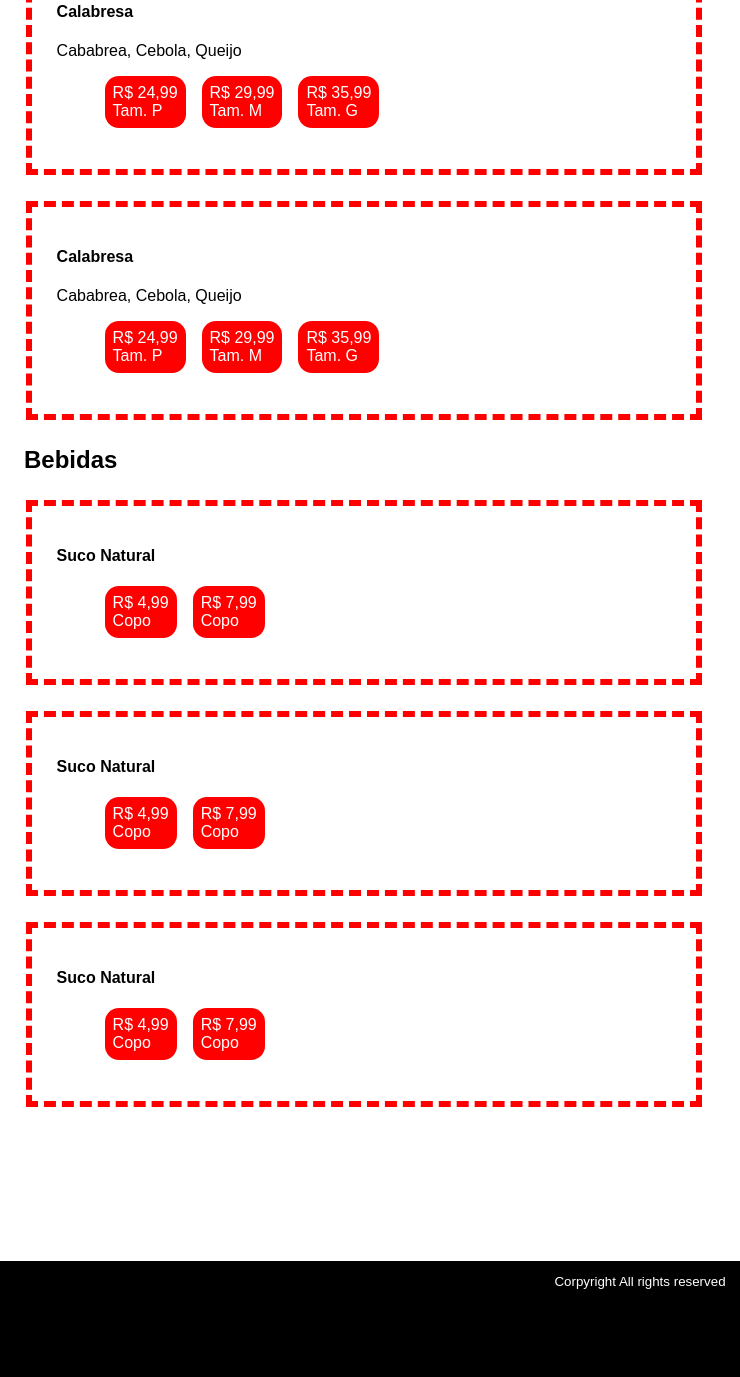
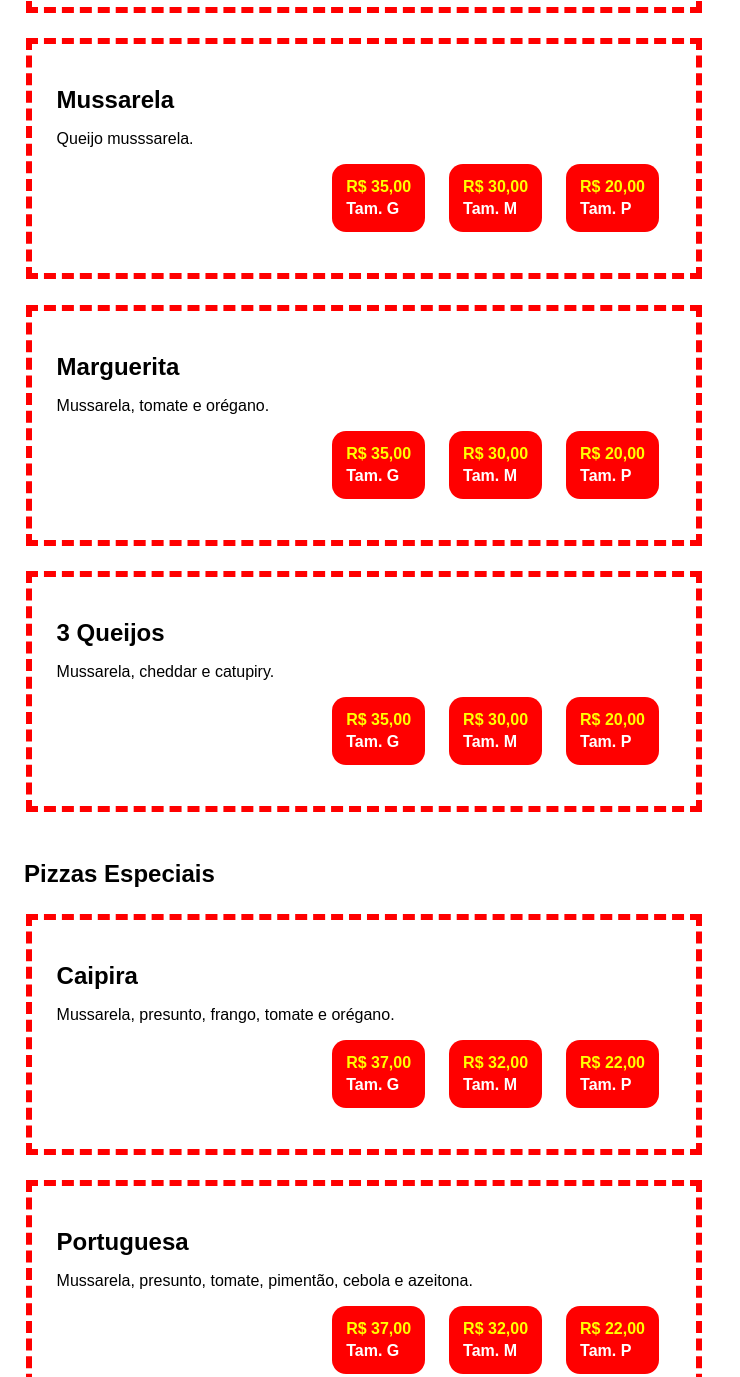
Before and after one commit to everestp8/abraristopizza, a plain HTML site: page cardapio.html in a window 1280 px wide. Shown: the part 734-2111 px from the top of the page, without its empty margins (0-740 px from the left). Drawn offline with Linux system fonts and the light colour scheme.

Commit message:
organized + menu finished

```diff
--- a/cardapio.html
+++ b/cardapio.html
@@ -7,8 +7,16 @@
 		<link rel="stylesheet" type="text/css" href="styles/main.css">
 		<style type="text/css">
 
+h1 {
+	margin-left: 24px;
+	color: red;
+	font-weight: bold;
+	font-size: 2.5em;
+}
+
 .categ h2 {
 	margin-left: 24px;
+	margin-top: 48px;
 }
 
 .categ .sabor {
@@ -16,23 +24,39 @@
 	border: dashed 6px red;
 	margin: 2%;
 	padding: 25px;
-	padding-top: 20px;
+	padding-top: 10px;
+}
+
+.categ .sabor h4 {
+	font-size: 1.5em;
+	margin-bottom: 10px;
 }
 
 .categ .sabor .pricelist {
 	display: flex;
-	flex-direction: row;
+	flex-direction: row-reverse;
 	list-style-type: none;
 }
 
 .categ .sabor .pricelist li {
-	margin-left: 8px;
-	margin-right: 8px;
-	padding: 8px;
-	font-weight: 8px;
+	margin-left: 12px;
+	margin-right: 12px;
+	padding: 14px;
+	font-weight: bold;
 	background-color: red;
 	color: white;
 	border-radius: 14px;
+}
+
+.categ .sabor .pricelist li div {
+	color: yellow;
+	margin-bottom: 4px;
+}
+
+@media only screen and (max-width: 736px) {
+	.categ .sabor {
+		max-width: 100vw
+	}
 }
 		</style>
 	</head>
@@ -49,119 +73,153 @@
 		<h1>Cárdapio</h1>
 		<div class="categ">
 			<h2>Pizzas</h2>
-			<div class="sabor spizza">
+			<div class="sabor trpizza">
 				<h4>Calabresa</h4>
-				<p class="ingr">Cababrea, Cebola, Queijo</p>
+				<p class="ingr">Musssarela, calabresa e cebola.</p>
 				<ul class="pricelist">
 					<li>
-						<div class="price-p">R$ 24,99</div>
+						<div class="price-p">R$ 20,00</div>
 						<label>Tam. P</label>
 					</li>
 					<li>
-						<div class="price-p">R$ 29,99</div>
+						<div class="price-m">R$ 30,00</div>
 						<label>Tam. M</label>
 					</li>
 					<li>
-						<div class="price-p">R$ 35,99</div>
+						<div class="price-g">R$ 35,00</div>
 						<label>Tam. G</label>
 					</li>
 				</ul>
 			</div>
-			<div class="sabor spizza">
-				<h4>Calabresa</h4>
-				<p class="ingr">Cababrea, Cebola, Queijo</p>
+			<div class="sabor trpizza">
+				<h4>Frango & Catupiry</h4>
+				<p class="ingr">Musssarela, frango e catupiry.</p>
 				<ul class="pricelist">
 					<li>
-						<div class="price-p">R$ 24,99</div>
+						<div class="price-p">R$ 20,00</div>
 						<label>Tam. P</label>
 					</li>
 					<li>
-						<div class="price-p">R$ 29,99</div>
+						<div class="price-m">R$ 30,00</div>
 						<label>Tam. M</label>
 					</li>
 					<li>
-						<div class="price-p">R$ 35,99</div>
+						<div class="price-g">R$ 35,00</div>
 						<label>Tam. G</label>
 					</li>
 				</ul>
 			</div>
-			<div class="sabor spizza">
-				<h4>Calabresa</h4>
-				<p class="ingr">Cababrea, Cebola, Queijo</p>
+			<div class="sabor trpizza">
+				<h4>Mussarela</h4>
+				<p class="ingr">Queijo musssarela.</p>
 				<ul class="pricelist">
 					<li>
-						<div class="price-p">R$ 24,99</div>
+						<div class="price-p">R$ 20,00</div>
 						<label>Tam. P</label>
 					</li>
 					<li>
-						<div class="price-p">R$ 29,99</div>
+						<div class="price-m">R$ 30,00</div>
 						<label>Tam. M</label>
 					</li>
 					<li>
-						<div class="price-p">R$ 35,99</div>
+						<div class="price-g">R$ 35,00</div>
 						<label>Tam. G</label>
 					</li>
 				</ul>
 			</div>
-			<div class="sabor spizza">
-				<h4>Calabresa</h4>
-				<p class="ingr">Cababrea, Cebola, Queijo</p>
+			<div class="sabor trpizza">
+				<h4>Marguerita</h4>
+				<p class="ingr">Mussarela, tomate e orégano.</p>
 				<ul class="pricelist">
 					<li>
-						<div class="price-p">R$ 24,99</div>
+						<div class="price-p">R$ 20,00</div>
 						<label>Tam. P</label>
 					</li>
 					<li>
-						<div class="price-p">R$ 29,99</div>
+						<div class="price-m">R$ 30,00</div>
 						<label>Tam. M</label>
 					</li>
 					<li>
-						<div class="price-p">R$ 35,99</div>
+						<div class="price-g">R$ 35,00</div>
+						<label>Tam. G</label>
+					</li>
+				</ul>
+			</div>
+			<div class="sabor trpizza">
+				<h4>3 Queijos</h4>
+				<p class="ingr">Mussarela, cheddar e catupiry.</p>
+				<ul class="pricelist">
+					<li>
+						<div class="price-p">R$ 20,00</div>
+						<label>Tam. P</label>
+					</li>
+					<li>
+						<div class="price-m">R$ 30,00</div>
+						<label>Tam. M</label>
+					</li>
+					<li>
+						<div class="price-g">R$ 35,00</div>
 						<label>Tam. G</label>
 					</li>
 				</ul>
 			</div>
 		</div>
 		<div class="categ">
-			<h2>Bebidas</h2>
-			<div class="sabor sbebida">
-				<h4>Suco Natural</h4>
+			<h2>Pizzas Especiais</h2>
+			<div class="sabor espizza">
+				<h4>Caipira</h4>
+				<p class="ingr">Mussarela, presunto, frango, tomate e orégano.</p>
 				<ul class="pricelist">
 					<li>
-						<div class="price-copo">R$ 4,99</div>
-						<label>Copo</label>
+						<div class="price-p">R$ 22,00</div>
+						<label>Tam. P </label>
 					</li>
 					<li>
-						<div class="price-jarra">R$ 7,99</div>
-						<label>Copo</label>
+						<div class="price-m">R$ 32,00</div>
+						<label>Tam. M</label>
+					</li>
+					<li>
+						<div class="price-g">R$ 37,00</div>
+						<label>Tam. G</label>
 					</li>
 				</ul>
 			</div>
-			<div class="sabor sbebida">
-				<h4>Suco Natural</h4>
+			<div class="sabor espizza">
+				<h4>Portuguesa</h4>
+				<p class="ingr">Mussarela, presunto, tomate, pimentão, cebola e azeitona.</p>
 				<ul class="pricelist">
 					<li>
-						<div class="price-copo">R$ 4,99</div>
-						<label>Copo</label>
+						<div class="price-p">R$ 22,00</div>
+						<label>Tam. P </label>
 					</li>
 					<li>
-						<div class="price-jarra">R$ 7,99</div>
-						<label>Copo</label>
+						<div class="price-m">R$ 32,00</div>
+						<label>Tam. M</label>
+					</li>
+					<li>
+						<div class="price-g">R$ 37,00</div>
+						<label>Tam. G</label>
 					</li>
 				</ul>
 			</div>
-			<div class="sabor sbebida">
-				<h4>Suco Natural</h4>
+			<div class="sabor espizza">
+				<h4>Charque</h4>
+				<p class="ingr">Mussarela, charque e catupiry.</p>
 				<ul class="pricelist">
 					<li>
-						<div class="price-copo">R$ 4,99</div>
-						<label>Copo</label>
+						<div class="price-p">R$ 22,00</div>
+						<label>Tam. P </label>
 					</li>
 					<li>
-						<div class="price-jarra">R$ 7,99</div>
-						<label>Copo</label>
+						<div class="price-m">R$ 32,00</div>
+						<label>Tam. M</label>
 					</li>
-				</ul>			</div>
+					<li>
+						<div class="price-g">R$ 37,00</div>
+						<label>Tam. G</label>
+					</li>
+				</ul>
+			</div>
 		</div>
 
 		<div class="footer">
```
Also changed, not shown: index.html (+1 -1 lines), images/600x600bf-60.jpg (deleted), images/pizza-background-mobile-2.jpg (deleted), images/pizza-background-mobile.jpg, styles/texts.css (deleted).
